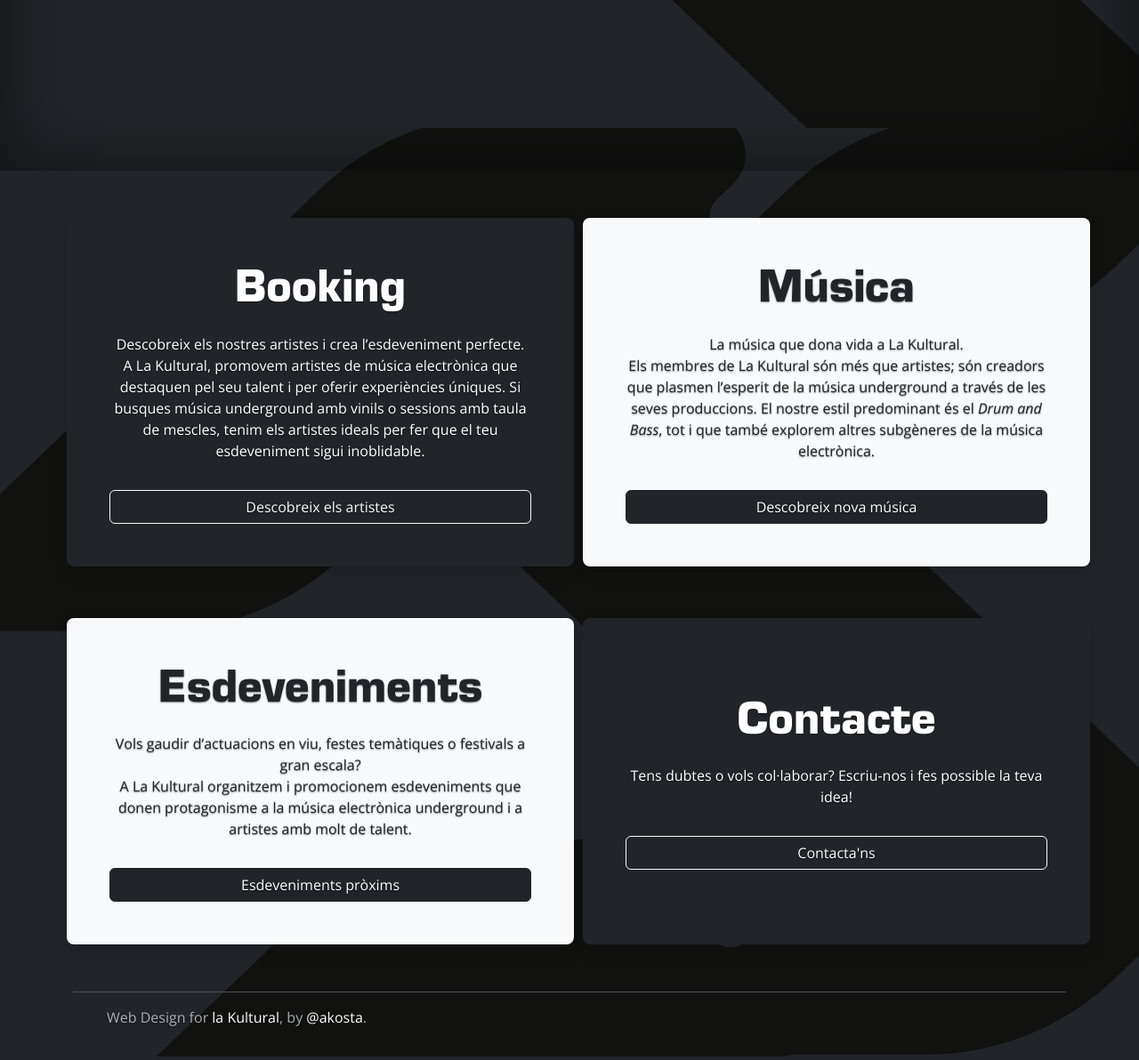
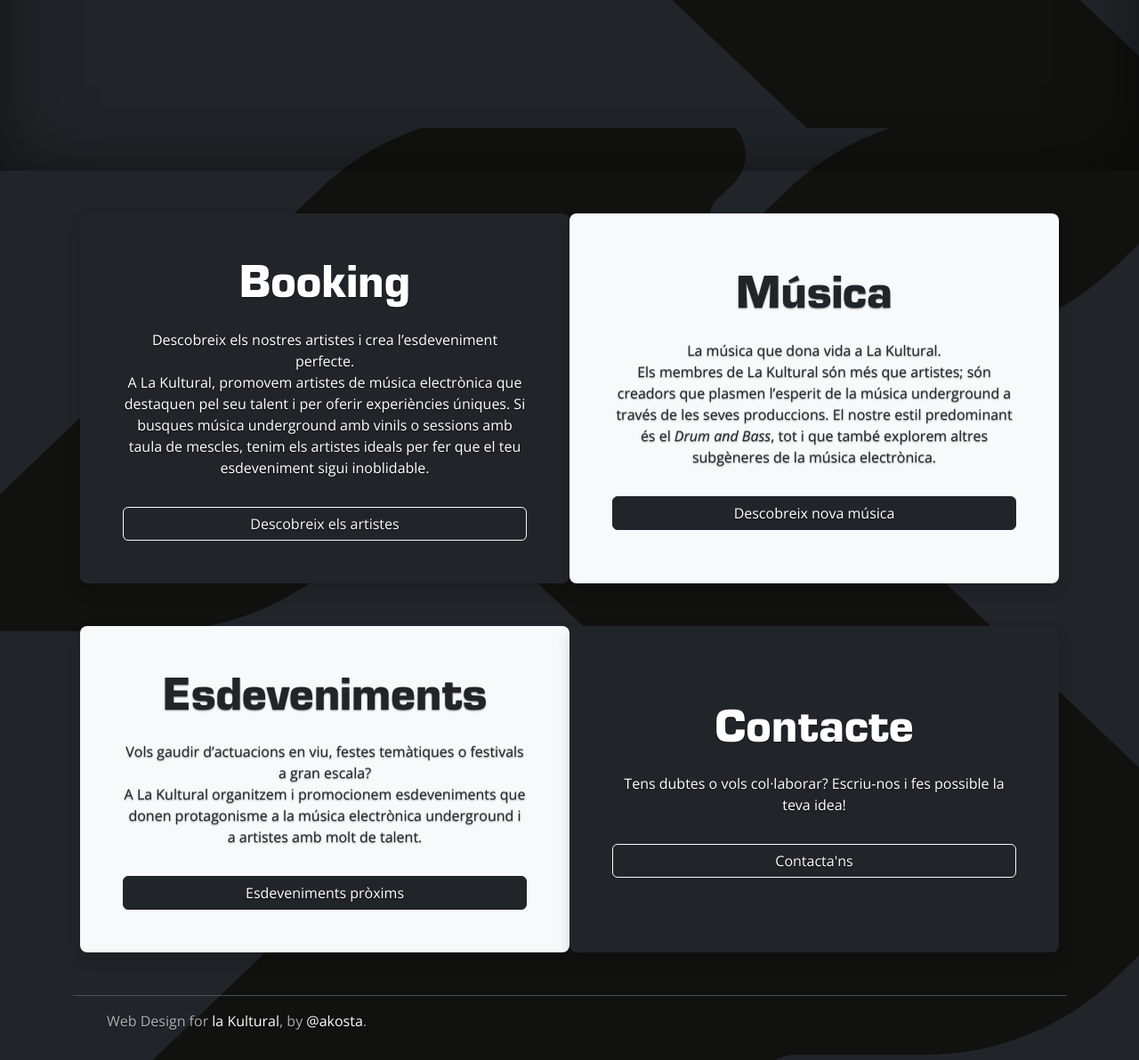
Before and after one commit to Arstac/kulturalweb, a Django app: page / in a window 1280 px wide. Shown: the part 656-1848 px from the top of the page at 89% size. Run offline with Django 4.2, Linux system fonts and the light colour scheme; some libraries are stand-ins or nearby versions.

Commit message:
Canvis home v5

```diff
--- a/static/css/base.css
+++ b/static/css/base.css
@@ -415,10 +415,6 @@ iframe {
   border: none;
 }
 
-.home-contenido {
-  margin: 5px;
+.nowrap {
+  margin: 0.5rem;
 }
-
-.nowrap {
-  flex-wrap:nowrap;
-}
```
